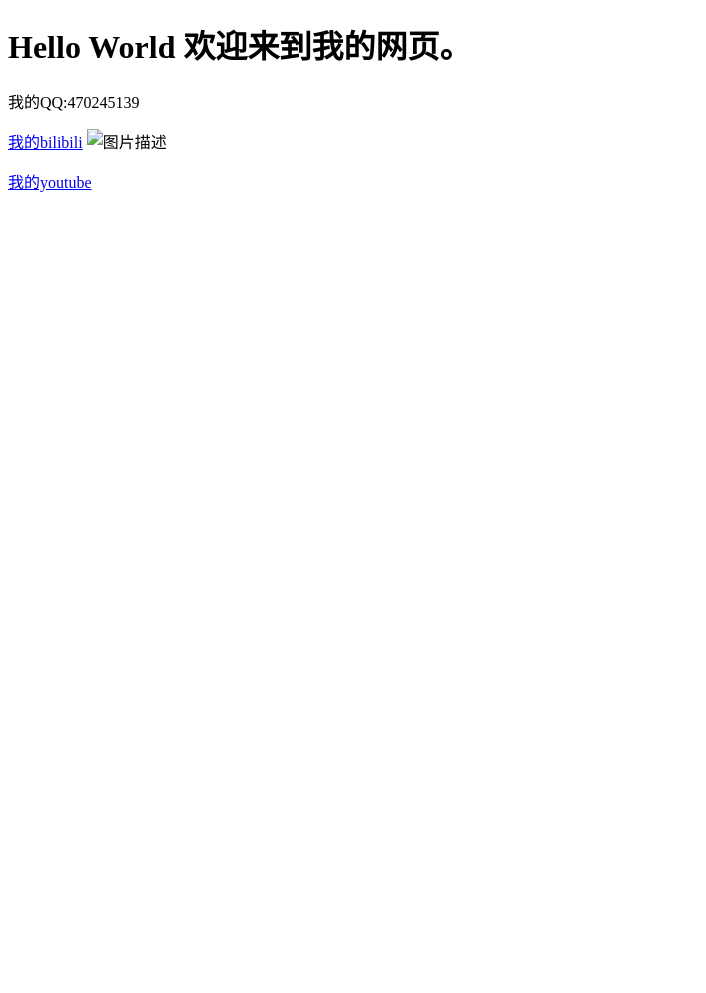
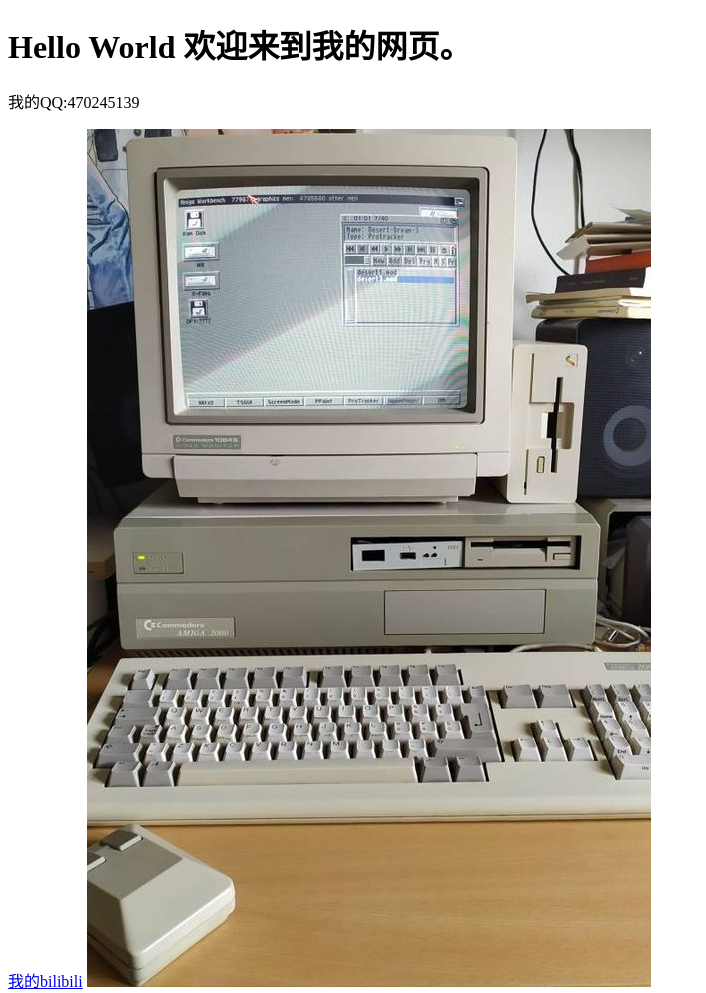
Before and after one commit to 470245139/470245139.github.io, a plain HTML site: page index.html in a window 1280 px wide. Shown: the top 993 px of the page, without its empty margins (0-706 px from the left). Before the commit the page ends 800 px from the top, so only its background shows below. Drawn offline with Linux system fonts and the light colour scheme.

Commit message:
添加了一张测试图片。

```diff
--- a/index.html
+++ b/index.html
@@ -4,7 +4,7 @@
 <h1>Hello World 欢迎来到我的网页。</h1>
 <p>我的QQ:470245139</p>
 <a href="https://space.bilibili.com/634994595?spm_id_from=333.1007.0.0" target="_blank">我的bilibili</a>
-<img src="image.jpg" alt="图片描述">
+<img src="123.jpg" alt="图片描述">
 <p></p>
 <a href="https://www.youtube.com/channel/UCkvTGru4k7wZtq6H5Wn5blA" target="_blank">我的youtube</a>
 </body>
```
Also changed, not shown: 123.jpg (added).
